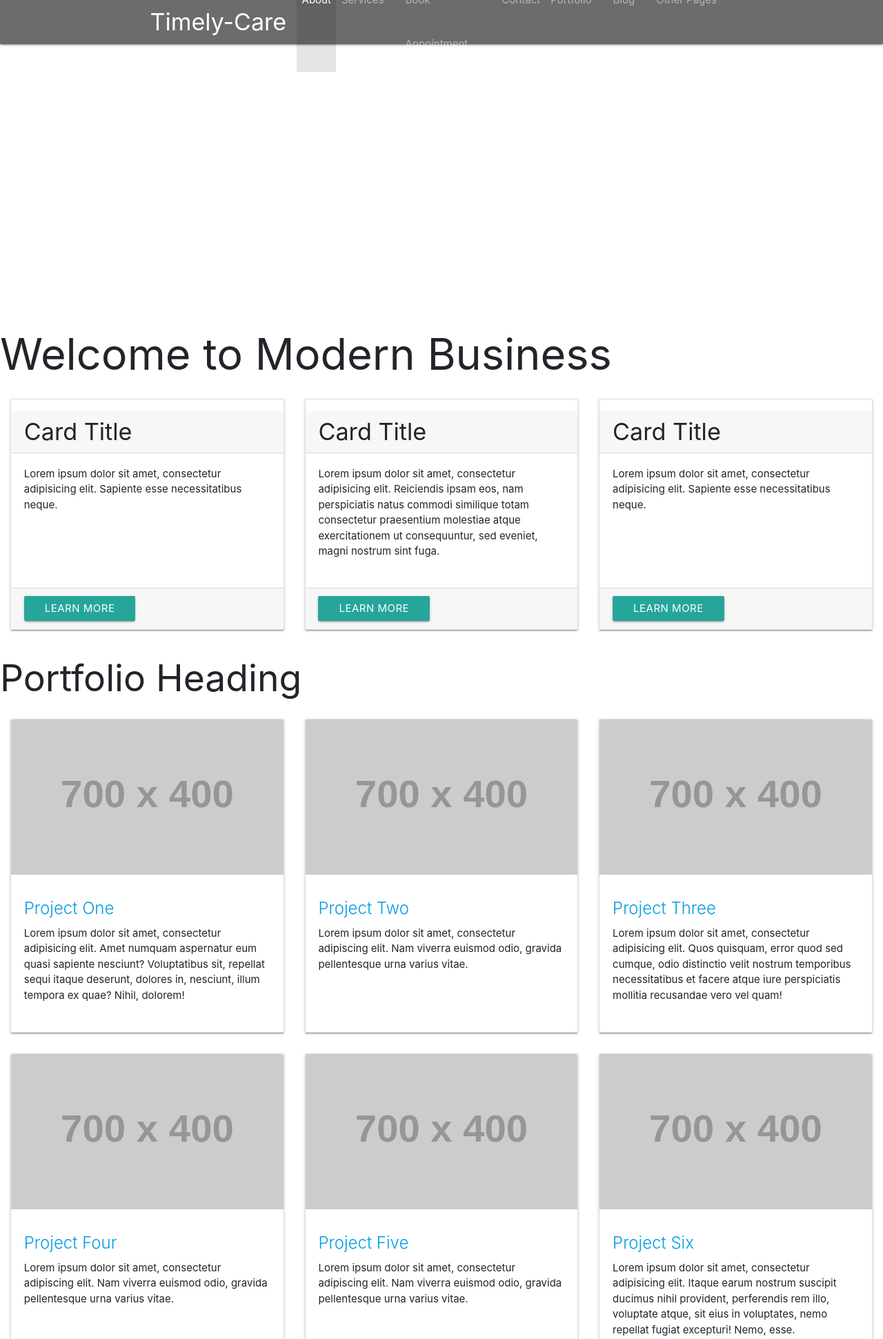
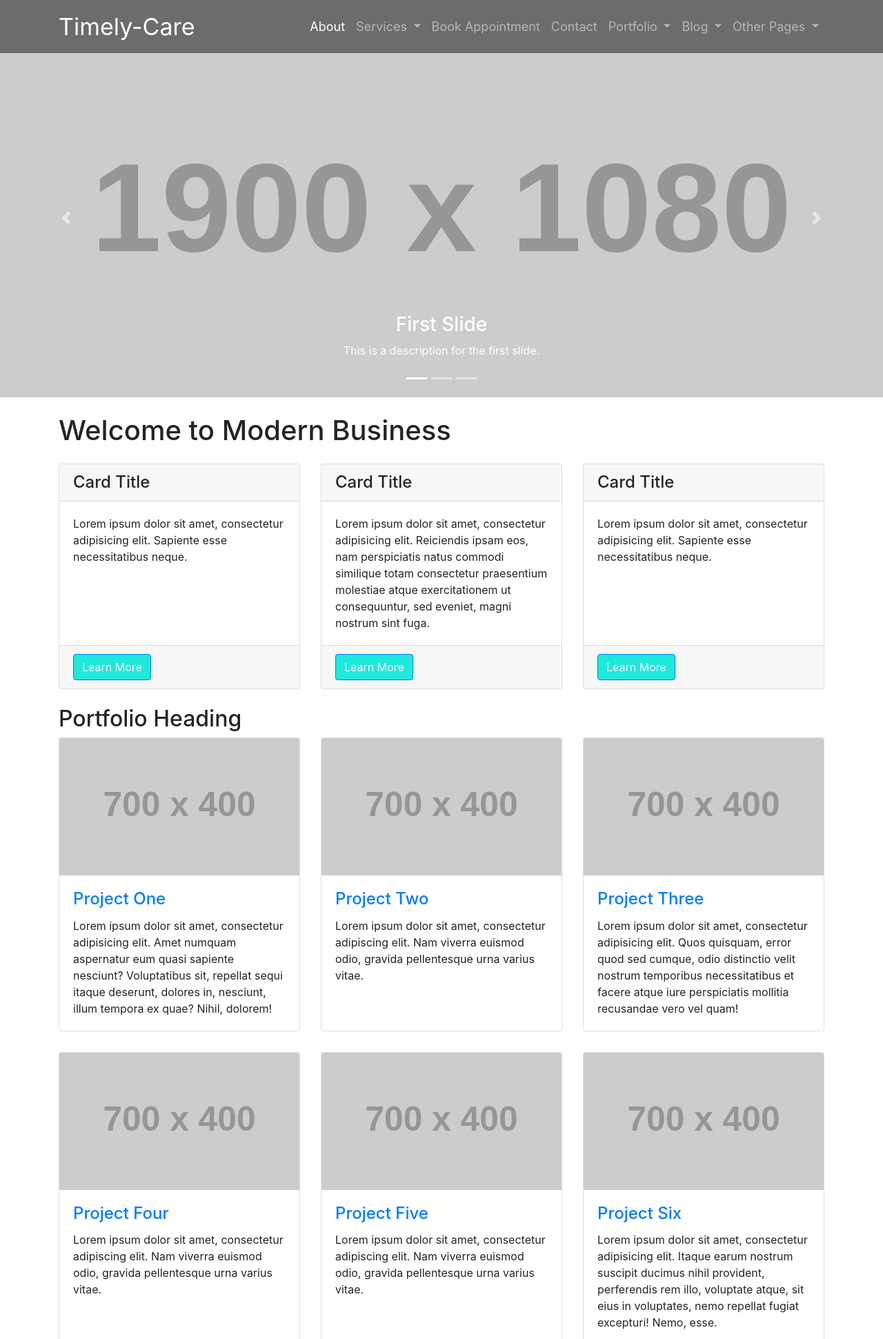
Before and after one commit to gnisco/Python-project, a Flask app: page / in a window 1280 px wide. Shown: the top 1941 px of the page at 69% size. Run offline with Flask 2, Linux system fonts and the light colour scheme; grey boxes labelled with a size stand in for pictures from a placeholder-image service; some libraries are stand-ins or nearby versions.

Commit message:
edit services styling + styling sheet and link fixes

```diff
--- a/static/css/style.css
+++ b/static/css/style.css
@@ -50,6 +50,12 @@ body {
     text-decoration: none;
 
 }
+
+.btn-primary {
+    background-color: #1FE9DA;
+    border-color: #6C6C6C
+    border-radius: 0%;
+}
 /******************************************************************* booking page styles */
 
 .section-form {
@@ -84,9 +90,6 @@ body {
 	top: 0px;
 	bottom: 0px;
 	width: 310px;
-	background-image: url('#');
-	background-size: cover;
-	background-position: center;
 }
 
 .booking-form>form {
--- a/templates/base.html
+++ b/templates/base.html
@@ -14,10 +14,9 @@
   <link rel="stylesheet" href="https://stackpath.bootstrapcdn.com/bootstrap/4.4.1/css/bootstrap.min.css" integrity="sha384-Vkoo8x4CGsO3+Hhxv8T/Q5PaXtkKtu6ug5TOeNV6gBiFeWPGFN9MuhOf23Q9Ifjh" crossorigin="anonymous">
 
   <!-- Custom styles for this template -->
-  <link href="static/css/style.css" rel="stylesheet">
+  <link href="{{url_for('static', filename='css/style.css')}}" rel="stylesheet">
 
-    <link href="https://fonts.googleapis.com/icon?family=Material+Icons" rel="stylesheet">
-    <link rel="stylesheet" href="https://cdnjs.cloudflare.com/ajax/libs/materialize/0.100.2/css/materialize.min.css">
+  <link href="https://fonts.googleapis.com/icon?family=Material+Icons" rel="stylesheet">
 
 
 </head>
@@ -27,40 +26,40 @@
   <!-- Navigation -->
   <nav class="navbar fixed-top navbar-expand-lg navbar-dark fixed-top navbar_custom">
     <div class="container">
-      <a class="navbar-brand" href={{ url_for('index') }}>Timely-Care</a>
+      <a class="navbar-brand" href="{{ url_for('index') }}">Timely-Care</a>
       <button class="navbar-toggler navbar-toggler-right" type="button" data-toggle="collapse" data-target="#navbarResponsive" aria-controls="navbarResponsive" aria-expanded="false" aria-label="Toggle navigation">
         <span class="navbar-toggler-icon"></span>
       </button>
       <div class="collapse navbar-collapse" id="navbarResponsive">
         <ul class="navbar-nav ml-auto">
           <li class="nav-item active">
-            <a class="nav-link" href={{ url_for('about') }}>About</a>
+            <a class="nav-link" href="{{ url_for('about') }}">About</a>
           </li>
           <li class="nav-item dropdown">
             <a class="nav-link dropdown-toggle" href="#" id="navbarDropdownPortfolio" data-toggle="dropdown" aria-haspopup="true" aria-expanded="false">
               Services
             </a>
             <div class="dropdown-menu dropdown-menu-right" aria-labelledby="navbarDropdownPortfolio">
-              <a class="dropdown-item" href={{ url_for('services') }}>Services</a>
-              <a class="dropdown-item" href={{ url_for('servicesadmin') }}>Services-Admin</a>
+              <a class="dropdown-item" href="{{ url_for('services') }}">Services</a>
+              <a class="dropdown-item" href="{{ url_for('servicesadmin') }}">Services-Admin</a>
             </div>
           </li>
           <li class="nav-item">
-            <a class="nav-link" href={{ url_for('booking') }}>Book Appointment</a>
+            <a class="nav-link" href="{{ url_for('booking') }}">Book Appointment</a>
           </li>
           <li class="nav-item">
-            <a class="nav-link" href={{ url_for('contact') }}>Contact</a>
+            <a class="nav-link" href="{{ url_for('contact') }}">Contact</a>
           </li>
           <li class="nav-item dropdown">
             <a class="nav-link dropdown-toggle" href="#" id="navbarDropdownPortfolio" data-toggle="dropdown" aria-haspopup="true" aria-expanded="false">
               Portfolio
             </a>
             <div class="dropdown-menu dropdown-menu-right" aria-labelledby="navbarDropdownPortfolio">
-              <a class="dropdown-item" href={{ url_for('portfolio1col') }}>1 Column Portfolio</a>
-              <a class="dropdown-item" href={{ url_for('portfolio2col') }}>2 Column Portfolio</a>
-              <a class="dropdown-item" href={{ url_for('portfolio3col') }}>3 Column Portfolio</a>
-              <a class="dropdown-item" href={{ url_for('portfolio4col') }}>4 Column Portfolio</a>
-              <a class="dropdown-item" href={{ url_for('portfolioitem') }}>Single Portfolio Item</a>
+              <a class="dropdown-item" href="{{ url_for('portfolio1col') }}">1 Column Portfolio</a>
+              <a class="dropdown-item" href="{{ url_for('portfolio2col') }}">2 Column Portfolio</a>
+              <a class="dropdown-item" href="{{ url_for('portfolio3col') }}">3 Column Portfolio</a>
+              <a class="dropdown-item" href="{{ url_for('portfolio4col') }}">4 Column Portfolio</a>
+              <a class="dropdown-item" href="{{ url_for('portfolioitem') }}">Single Portfolio Item</a>
             </div>
           </li>
           <li class="nav-item dropdown">
@@ -68,9 +67,9 @@
               Blog
             </a>
             <div class="dropdown-menu dropdown-menu-right" aria-labelledby="navbarDropdownBlog">
-              <a class="dropdown-item" href={{ url_for('bloghome1') }}>Blog Home 1</a>
-              <a class="dropdown-item" href={{ url_for('bloghome2') }}>Blog Home 2</a>
-              <a class="dropdown-item" href={{ url_for('blogpost') }}>Blog Post</a>
+              <a class="dropdown-item" href="{{ url_for('bloghome1') }}">Blog Home 1</a>
+              <a class="dropdown-item" href="{{ url_for('bloghome2') }}">Blog Home 2</a>
+              <a class="dropdown-item" href="{{ url_for('blogpost') }}">Blog Post</a>
             </div>
           </li>
           <li class="nav-item dropdown">
@@ -78,10 +77,10 @@
               Other Pages
             </a>
             <div class="dropdown-menu dropdown-menu-right" aria-labelledby="navbarDropdownBlog">
-              <a class="dropdown-item" href={{ url_for('adminlogin') }}>Admin Login</a>
-              <a class="dropdown-item" href={{ url_for('sidebar') }}>Sidebar Page</a>
-              <a class="dropdown-item" href={{ url_for('faq') }}>FAQ</a>
-              <a class="dropdown-item" href={{ url_for('error') }}>404</a>
+              <a class="dropdown-item" href="{{ url_for('adminlogin') }}">Admin Login</a>
+              <a class="dropdown-item" href="{{ url_for('sidebar') }}">Sidebar Page</a>
+              <a class="dropdown-item" href="{{ url_for('faq') }}">FAQ</a>
+              <a class="dropdown-item" href="{{ url_for('error') }}">404</a>
             </div>
           </li>
         </ul>
@@ -98,7 +97,7 @@
       <p class="m-0 text-center text-white">Copyright &copy; Your Website 2019</p>
     </div>
     <div class="container">
-        <a class="login_link" href={{ url_for('adminlogin') }}>Admin Login</a>
+        <a class="login_link" href="{{ url_for('adminlogin') }}">Admin Login</a>
     </div>
   </footer>
 
--- a/templates/booking.html
+++ b/templates/booking.html
@@ -5,7 +5,6 @@
 			<div class="container">
 				<div class="row">
 					<div class="booking-form">
-						<div class="booking-bg"></div>
 						<form action="{{ url_for('book_appointment') }}" method="POST">
 							<div class="form-header">
 								<h2>Book Your Appointment</h2>
--- a/templates/index.html
+++ b/templates/index.html
@@ -1,6 +1,5 @@
 {% extends 'base.html' %} {% block content %}
 
-  <header>
     <div id="carouselExampleIndicators" class="carousel slide" data-ride="carousel">
         <ol class="carousel-indicators">
             <li data-target="#carouselExampleIndicators" data-slide-to="0" class="active"></li>
@@ -39,11 +38,9 @@
             <span class="sr-only">Next</span>
         </a>
     </div>
-  </header>
 
     <!-- Page Content -->
-  <div class="container_home">
-
+    <div class="container">
         <h1 class="my-4">Welcome to Modern Business</h1>
 
         <!-- Marketing Icons Section -->
@@ -82,9 +79,7 @@
                 </div>
             </div>
         </div>
-    <!-- /.row -->
 
-    <!-- Portfolio Section -->
         <h2>Portfolio Heading</h2>
 
         <div class="row">
@@ -155,7 +150,6 @@
                 </div>
             </div>
         </div>
-    <!-- /.row -->
 
         <!-- Features Section -->
         <div class="row">
@@ -182,14 +176,14 @@
         <hr>
 
         <!-- Call to Action Section -->
-    <div class="row mb-4">
-      <div class="col-md-8">
-        <p>Lorem ipsum dolor sit amet, consectetur adipisicing elit. Molestias, expedita, saepe, vero rerum deleniti beatae veniam harum neque nemo praesentium cum alias asperiores commodi.</p>
+        <div class="row mb-4 book_now_link">
+            <div class="col-md-8 book_now_des">
+                <p>Looking for a home visit haircut experience or bridal party makeover?</p>
             </div>
-      <div class="col-md-4">
-        <a class="btn btn-lg btn-secondary btn-block" href="#">Call to Action</a>
+            <div class="col-md-4 book_now_btn">
+                <a class="btn btn-lg btn-secondary btn-block" href="{{ url_for('booking') }}">Book Now!</a>
+            </div>
         </div>
     </div>
 
-  </div>
 {% endblock %}
```
Also changed, not shown: static/js/contact_me.js (+14 -73 lines), templates/contact.html (+9 -0 lines), templates/edit_service.html (+31 -16 lines), static/images/homepage1_bob.jpg (added), static/images/wedding_hairstyle.jpg (added), static/images/wedding_makeup.jpg (added). Lines whose indentation alone changed are shown as unchanged.
